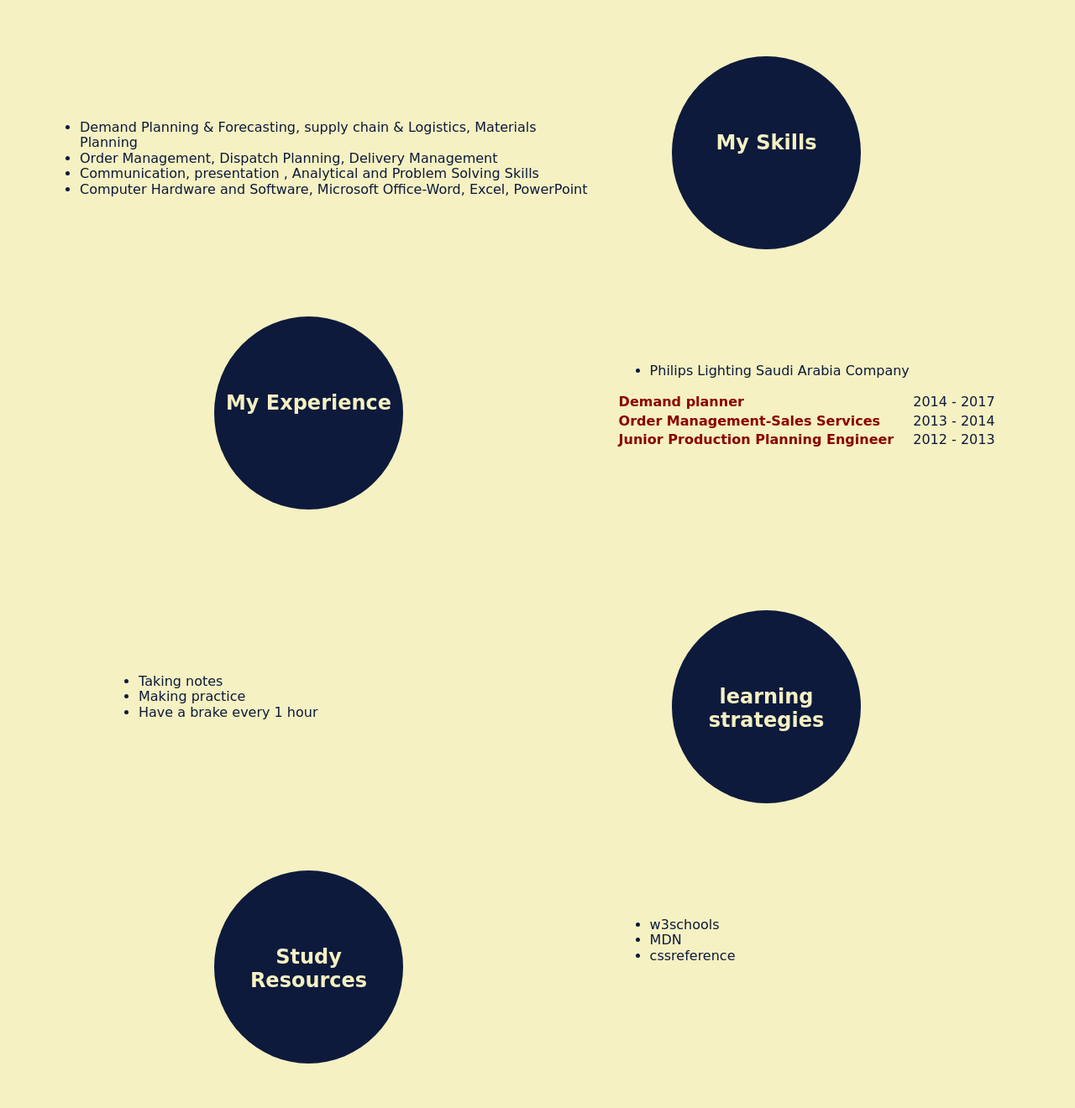
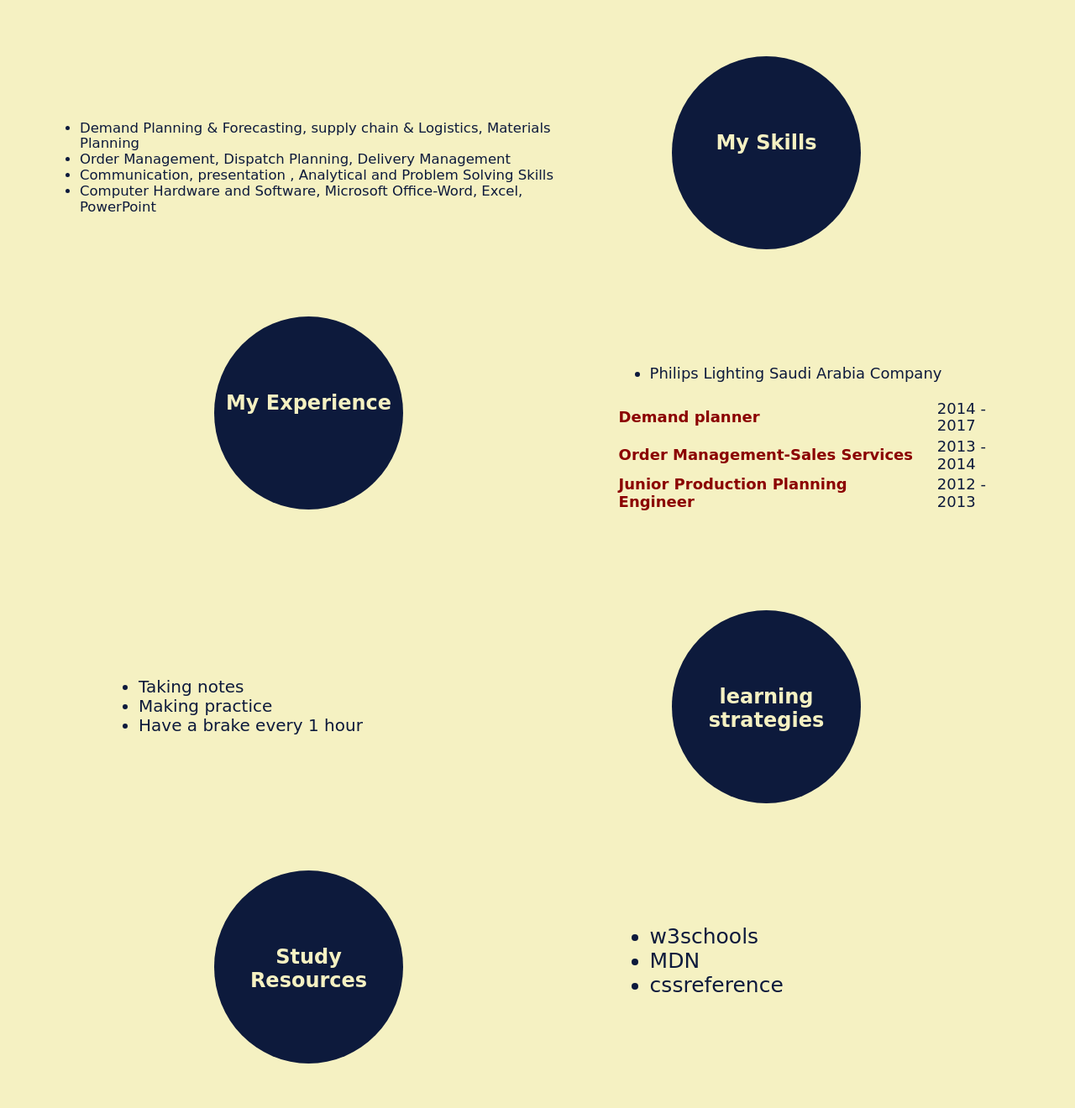
Before and after one commit to Mohamad-AezAldin/hyf-html-css, a plain HTML site: page week1/index.html in a window 1280 px wide. Shown: the part 948-2268 px from the top of the page at 84% size. Drawn offline with Linux system fonts and the light colour scheme.

Commit message:
Update style.css

```diff
--- a/week1/style.css
+++ b/week1/style.css
@@ -152,7 +152,7 @@ a:hover{ color: darkred; font-weight: bold; }
  #mySkills .skills2 {
     width:56% ; height: 240px ; float: left;
     overflow: hidden; background-color: #F5F1C2;
-    padding-top: 70px;
+    padding-top: 70px; font-size: 16.5px;
 }
 
 /* end skills */
@@ -176,7 +176,7 @@ a:hover{ color: darkred; font-weight: bold; }
     height: 240px ; float: right;
     width: 42%; overflow: hidden;
     background-color: #F5F1C2; color: #0D1A3C ;
-    padding-top: 50px;
+    padding-top: 50px; font-size: 18px;
 }
 
 
@@ -216,7 +216,7 @@ a:hover{ color: darkred; font-weight: bold; }
  #strategies .strategies2 {
     width:56% ; height: 240px ; float: left;
     overflow: hidden; background-color: #F5F1C2;
-    padding-top: 70px; padding-left: 70px;
+    padding-top: 70px; padding-left: 70px; font-size: 20px;
 }
 
 /*end strategies */
@@ -241,7 +241,7 @@ a:hover{ color: darkred; font-weight: bold; }
     height: 240px ; float: right;
     width: 42%; overflow: hidden;
     background-color: #F5F1C2; color: #0D1A3C ;
-    padding-top: 50px;
+    padding-top: 50px; font-size: 25px;
 }
 
 /*end resources */
```
